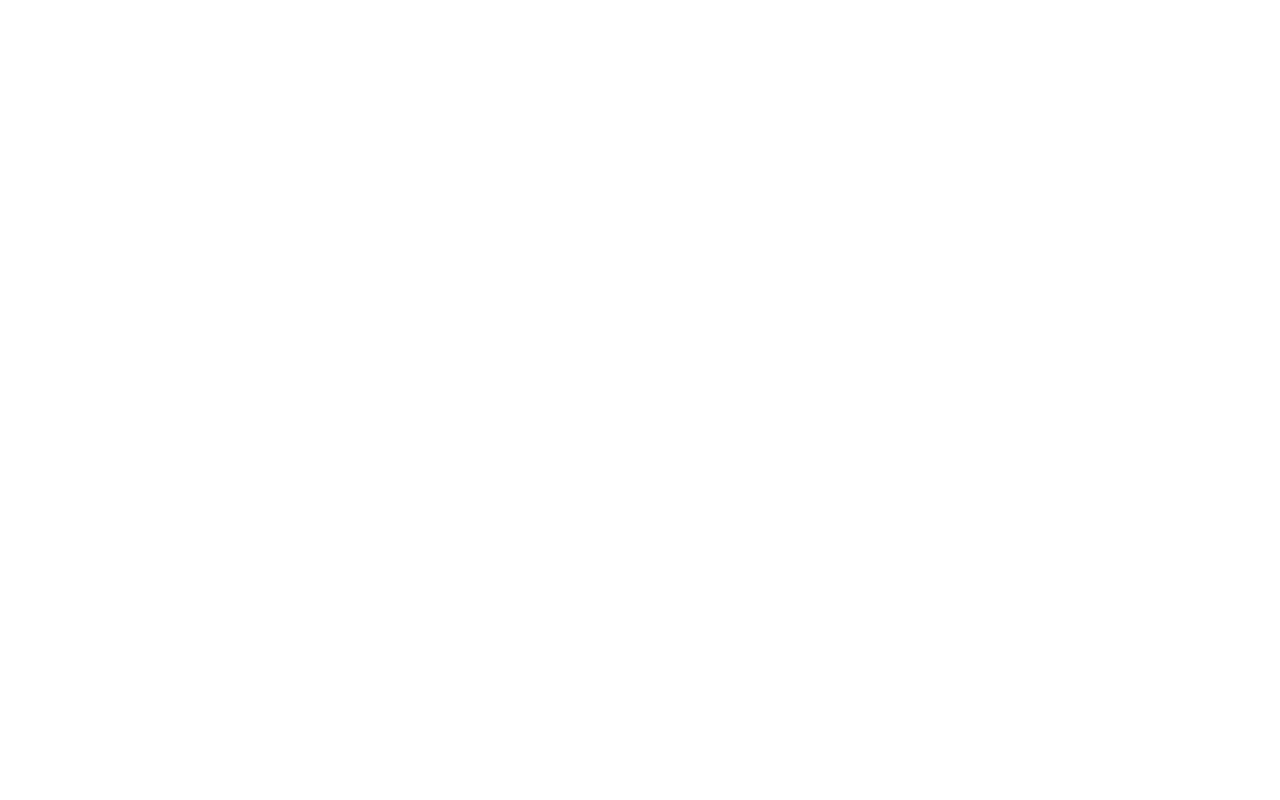
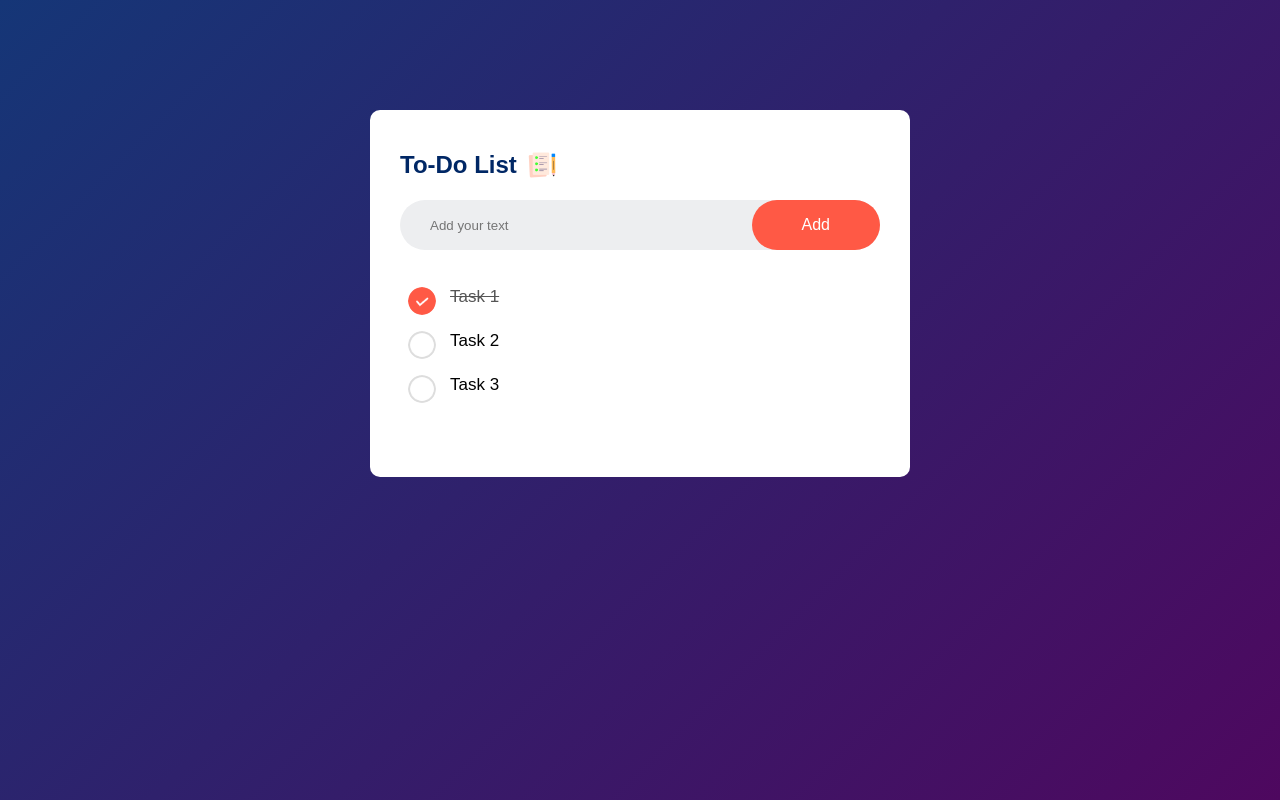
Before and after one commit to mrndolo/to-do-list, a plain HTML site: page index.html in a window 1280 px wide. Drawn offline with Linux system fonts and the light colour scheme.

Commit message:
Coded and styled UI Components

```diff
--- a/index.html
+++ b/index.html
@@ -7,7 +7,20 @@
     <link rel="stylesheet" href="style.css">
 </head>
 <body>
-
+    <div class="container">
+        <div class="todo-app">
+            <h2>To-Do List <img src="./images/icon.png"></h2>
+            <div class="row">
+                <input type="text" id="input-box" placeholder="Add your text">
+                <button>Add</button>
+            </div>
+            <ul id="list-container">
+                <li class="checked">Task 1</li>
+                <li>Task 2</li>
+                <li>Task 3</li>
+            </ul>
+        </div>
+    </div>
     <script src="./script.js"></script>
 </body>
 </html>
--- a/style.css
+++ b/style.css
@@ -0,0 +1,84 @@
+*{
+    margin: 0;
+    padding: 0;
+    font-family: Arial, Helvetica, sans-serif;
+    box-sizing: border-box;
+}
+.container{
+    width: 100%;
+    min-height: 100vh;
+    background: linear-gradient(135deg, #153677, #4e085f);
+    padding: 10px;
+}
+.todo-app{
+    width: 100%;
+    max-width: 540px;
+    background: #fff;
+    margin: 100px auto 20px;
+    padding: 40px 30px 70px;
+    border-radius: 10px;
+}
+.todo-app h2{
+    color: #002765;
+    display: flex;
+    align-items: center;
+    margin-bottom: 20px;
+}
+.todo-app h2 img{
+    width: 30px;
+    margin-left: 10px;
+}
+.row{
+    display: flex;
+    align-items: center;
+    justify-content: space-between;
+    background: #edeef0;
+    border-radius: 30px;
+    padding-left: 20px;
+    margin-bottom: 25px;
+}
+input{
+    flex: 1;
+    border: none;
+    outline: none;
+    background: transparent;
+    padding: 10px;
+    font-weight: 14px;
+}
+button{
+    border: none;
+    outline: none;
+    padding: 16px 50px;
+    background: #ff5945;
+    color: #fff;
+    font-size: 16px;
+    cursor: pointer;
+    border-radius: 40px;
+}
+ul li{
+    list-style: none;
+    font-size: 17px;
+    padding: 12px 8px 12px 50px;
+    user-select: none;
+    cursor: pointer;
+    position: relative;
+}
+ul li::before{
+    content: '';
+    position: absolute;
+    height: 28px;
+    width: 28px;
+    border-radius: 50%;
+    background-image: url(images/unchecked.png);
+    background-size: cover;
+    background-position: center;
+    top: 12px;
+    left: 8px;
+}
+ul li.checked{
+    color: #555;
+    text-decoration: line-through;
+}
+ul li.checked::before{
+    background-image: url(images/checked.png);
+}
```
